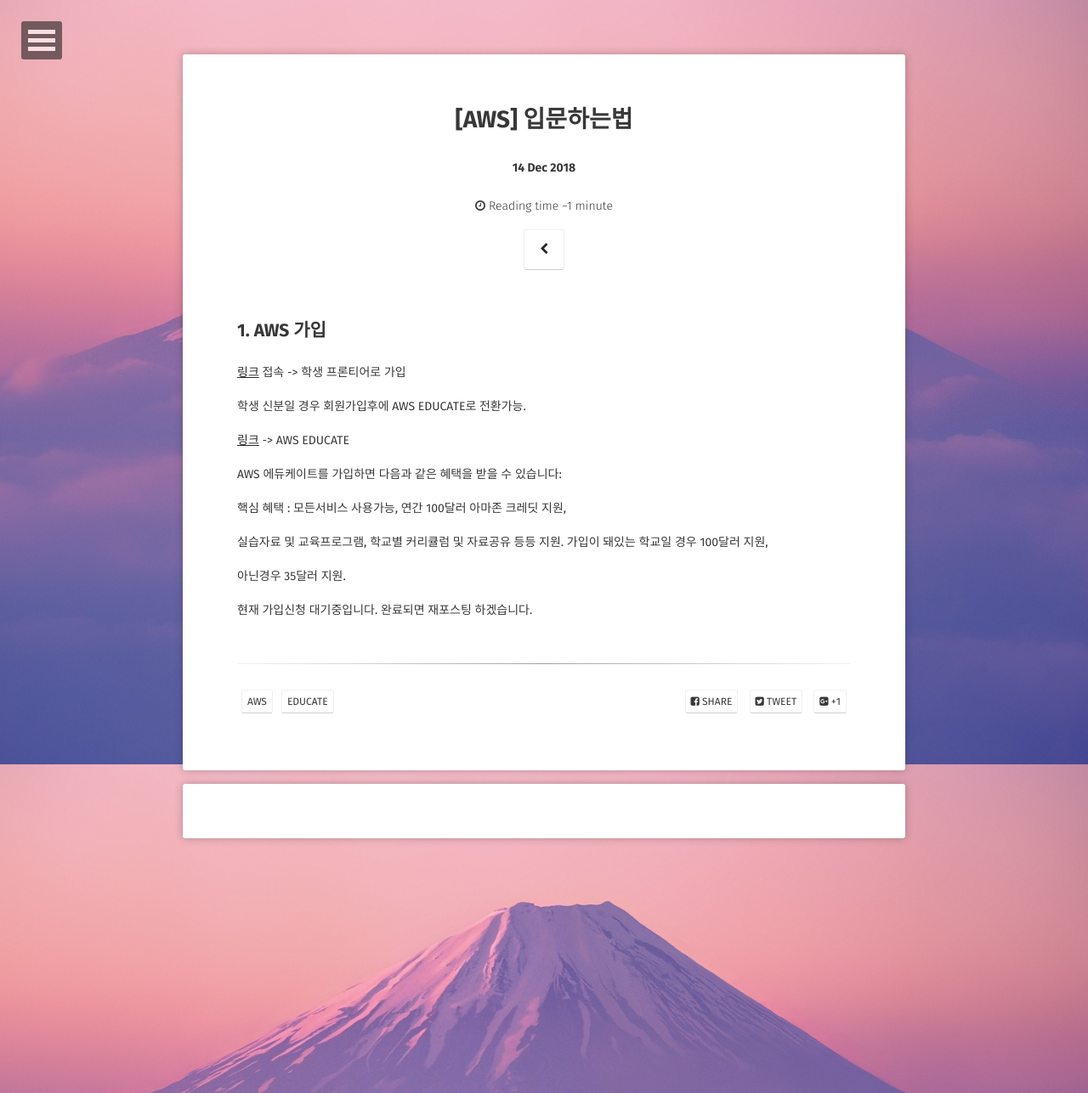
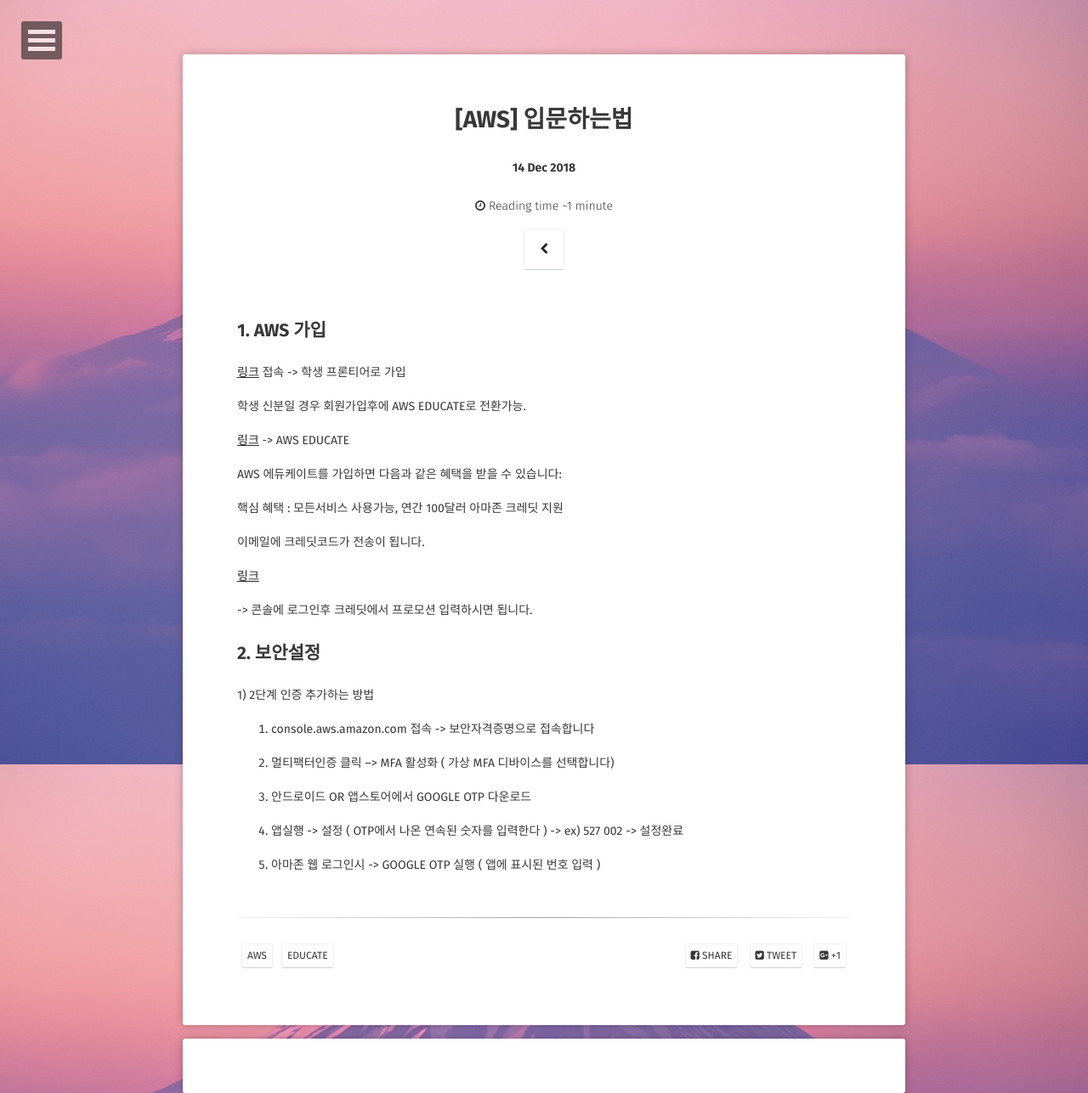
Before and after one commit to choiwono/choiwono.github.io, a Jekyll site: the page built from _posts/2018-12-14-aws_basic.md, in a window 1280 px wide. Shown: the whole page at 85% size. Built offline with Jekyll 4.4.1, drawn with Linux system fonts in a browser that asks for light colours; some web fonts are replaced; comment, search, counter and statistics services are not loaded.

Commit message:
Update 2018-12-14-aws_basic.md

```diff
--- a/_posts/2018-12-14-aws_basic.md
+++ b/_posts/2018-12-14-aws_basic.md
@@ -21,10 +21,24 @@
 
  AWS 에듀케이트를 가입하면 다음과 같은 혜택을 받을 수 있습니다:
 
- 핵심 혜택 : 모든서비스 사용가능, 연간 100달러 아마존 크레딧 지원,
+ 핵심 혜택 : 모든서비스 사용가능, 연간 100달러 아마존 크레딧 지원
 
- 실습자료 및 교육프로그램, 학교별 커리큘럼 및 자료공유 등등 지원. 가입이 돼있는 학교일 경우 100달러 지원,
+ 이메일에 크레딧코드가 전송이 됩니다.
 
- 아닌경우 35달러 지원.
+ [링크](https://console.aws.amazon.com/billing/home?#/credits)
 
- 현재 가입신청 대기중입니다. 완료되면 재포스팅 하겠습니다.
+ -> 콘솔에 로그인후 크레딧에서 프로모션 입력하시면 됩니다.
+
+## 2. 보안설정
+
+1) 2단계 인증 추가하는 방법
+
+ 1. console.aws.amazon.com 접속 -> 보안자격증명으로 접속합니다
+
+ 2. 멀티팩터인증 클릭 --> MFA 활성화 ( 가상 MFA 디바이스를 선택합니다)
+
+ 3. 안드로이드 OR 앱스토어에서 GOOGLE OTP 다운로드
+
+ 4. 앱실행 -> 설정 ( OTP에서 나온 연속된 숫자를 입력한다 ) -> ex) 527 002 -> 설정완료
+
+ 5. 아마존 웹 로그인시 -> GOOGLE OTP 실행 ( 앱에 표시된 번호 입력 )
```
